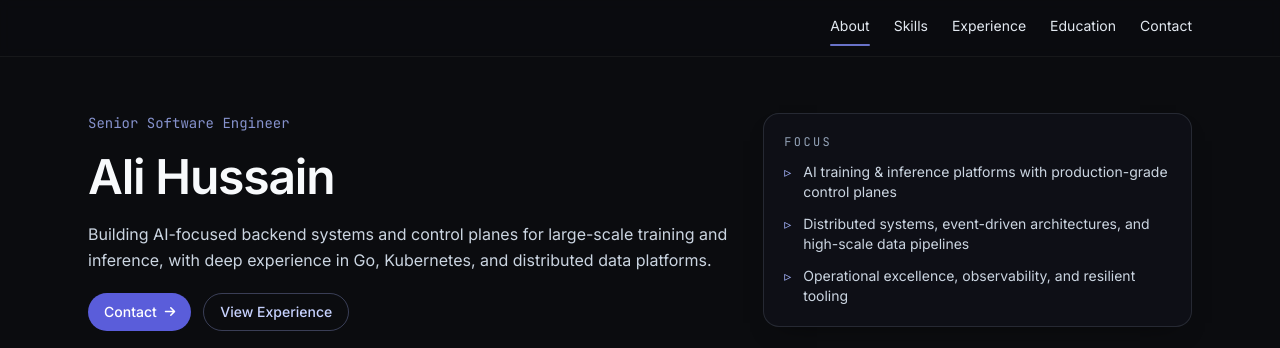
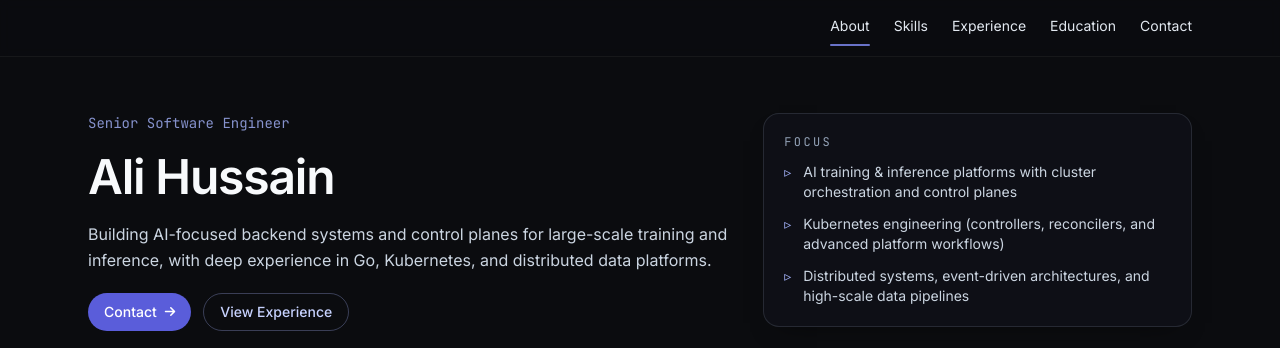
Before and after one commit to alisaleemh/alisaleemh.github.io, a plain HTML site: page index.html in a window 1280 px wide. Shown: the top 348 px of the page. Drawn offline with nearby package versions, Linux system fonts and the light colour scheme.

Commit message:
Refine focus bullets for orchestration and Kubernetes

```diff
--- a/index.html
+++ b/index.html
@@ -154,9 +154,9 @@
           <div class="experience-card rounded-2xl p-5 shadow-soft">
             <p class="mono text-xs uppercase tracking-[0.2em] text-slate-400">Focus</p>
             <ul class="mt-3 space-y-3 text-sm text-slate-300">
-              <li class="flex items-start gap-3"><span class="text-indigo-300">▹</span>AI training & inference platforms with production-grade control planes</li>
+              <li class="flex items-start gap-3"><span class="text-indigo-300">▹</span>AI training & inference platforms with cluster orchestration and control planes</li>
+              <li class="flex items-start gap-3"><span class="text-indigo-300">▹</span>Kubernetes engineering (controllers, reconcilers, and advanced platform workflows)</li>
               <li class="flex items-start gap-3"><span class="text-indigo-300">▹</span>Distributed systems, event-driven architectures, and high-scale data pipelines</li>
-              <li class="flex items-start gap-3"><span class="text-indigo-300">▹</span>Operational excellence, observability, and resilient tooling</li>
             </ul>
           </div>
         </div>
```
